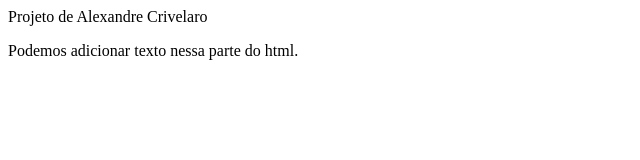
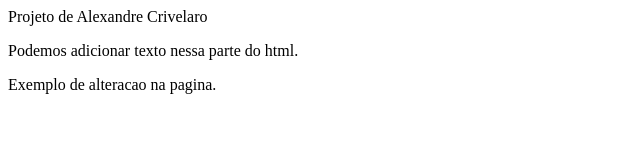
Before and after one commit to alexcrivelaro/meu-site, a plain HTML site: page index.html in a window 1280 px wide. Shown: the whole page, without its empty margins (0-640 px from the left). Drawn offline with Linux system fonts and the light colour scheme.

Commit message:
Adiconando mais texto.

```diff
--- a/index.html
+++ b/index.html
@@ -2,5 +2,6 @@
     <head>Projeto de Alexandre Crivelaro</head>
     <body>
         <p>Podemos adicionar texto nessa parte do html.</p>
+        <p>Exemplo de alteracao na pagina.</p>
     </body>
 </html>
```
